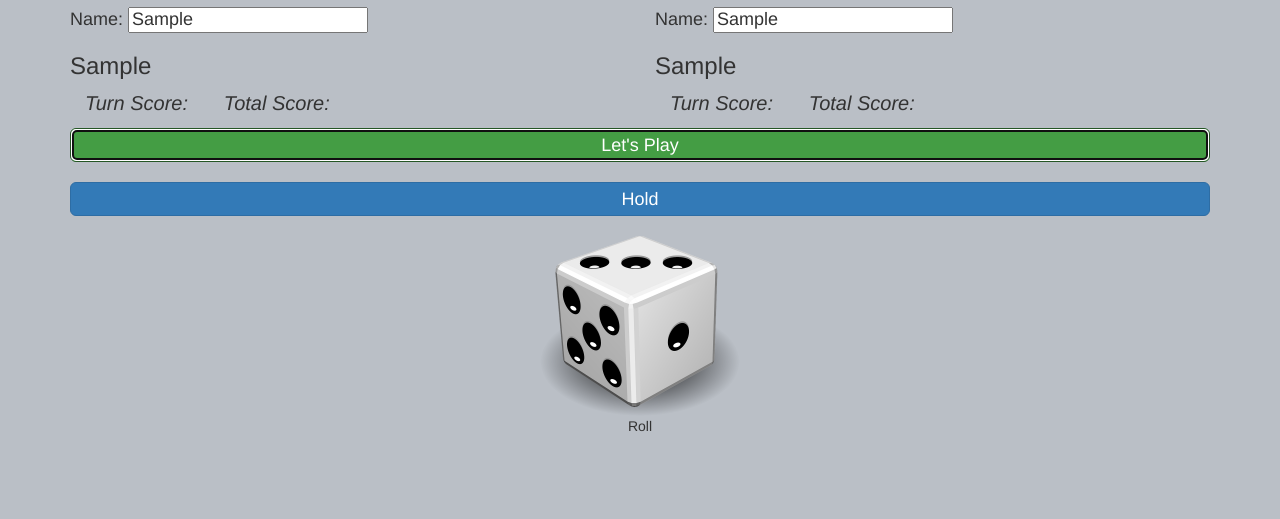
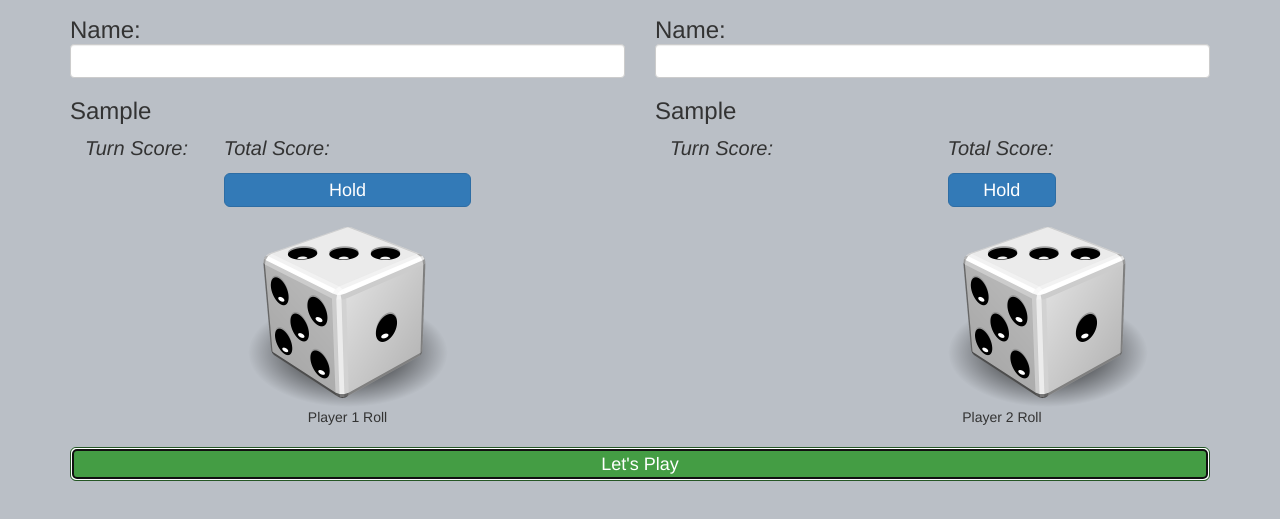
Before and after one commit to juliajessica/pigdicefinal, a plain HTML site: page index.html in a window 1280 px wide. Both pictures are taken after typing "Sample", "Sample" into the empty fields and a click on the button "Let's Play". Shown: the part 281-800 px from the top of the page. Drawn offline with Linux system fonts and the light colour scheme.

Commit message:
turn score populate numbers

```diff
--- a/index.html
+++ b/index.html
@@ -16,26 +16,28 @@
         <div class="row">
           <div class="col-lg-6">
             <h2>Player 1</h2>
-            <h4>Name:
-            <input id="inputtedName1"></input></h4>
+            <h3>Name:
+            <input id="inputtedName1" class="form-control input-md" id="inputmd"></input></h4>
             <h3 id="outputname1"></h3>
             <div class="col-lg-3">
               <p class="p1turnscore">Turn Score: </p>
               <div class="resultp1turnscore">
               </div>
             </div>
-            <div class="col-lg-3">
+            <div class="col-lg-6">
               <p class="p1totalscore">Total Score: </p>
               <div class="resultp1totalscore">
               </div>
+              <center><button class="btn btn-primary btn-lg btn-block" id="p1holdButton">Hold</button></center></br>
+              <center><img class="resize" src="img/dice.png" alt="image of dice" id="p1rollButton"></br>Player 1 Roll</br>
             </div>
           </div>
           <div class ="col-lg-6">
             <h2>Player 2</h2>
-            <h4>Name:
-            <input id="inputtedName2"></input></h4>
+            <h3>Name:
+            <input id="inputtedName2" class="form-control input-md" id="inputmd"></input></h4>
             <h3 id="outputname2"></h3>
-            <div class="col-lg-3">
+            <div class="col-lg-6">
               <p class="p2turnscore">Turn Score: </p>
               <div class="resultp2turnscore">
               </div>
@@ -44,18 +46,15 @@
               <p class="p2turnscore">Total Score: </p>
               <div class="resultp2totalscore">
               </div>
+              <center><button class="btn btn-primary btn-lg btn-block" id="p2holdButton">Hold</button></center>
+            </br>
+              <center><img class="resize" src="img/dice.png" alt="image of dice" id="p2rollButton"></br>Player 2 Roll
             </div>
           </div>
         </div>
+      </br>
         <div class="row2">
           <center><button type="submit" class="btn btn-success btn-lg btn-block" id="letsPlay">Let's Play</button></center>
-        </br>
-          <center><button class="btn btn-primary btn-lg btn-block" id="holdButton">Hold</button></center>
-        </br>
-          <center><img class="resize" src="img/dice.png" alt="image of dice" id="rollButton"></br>Roll</center>
-
-
-
         </div>
         </div>
       </form><!--close form-->
--- a/js/script.js
+++ b/js/script.js
@@ -7,7 +7,7 @@ var rolldice = function() { // Rolling the dice
 }
 
 function Player() {
-  debugger;
+  // debugger;
   this.roll = 0;
   this.turn = 0;
   this.total = 0;
@@ -24,6 +24,15 @@ Player.prototype.addDice = function() {
 
 }
 
+var clearNames = function() {
+  $("#inputtedName1").val("");
+  $("#inputtedName2").val("");
+}
+
+function resetFields() {
+  $("input#inputtedName1").val("");
+  $("input#inputtedName2").val("");
+}
 
 //frontend
 $(document).ready(function(){
@@ -40,18 +49,27 @@ $(document).ready(function(){
         resetFields();
       }); //closes lets play button
 
-  $("#rollButton").click(function(event) {
+  $("#p1rollButton").click(function(event) {
     event.preventDefault();
     player1 = new Player();
-    player2 = new Player();
-
-
     player1.roll = rolldice();;
     $(".resultp1turnscore").append(player1.roll + ", ");
     player1.addDice();
+
+  $("#p2rollButton").click(function(event) {
+    event.preventDefault();
+    player2 = new Player();
     player2.roll = rolldice();
     $(".resultp2turnscore").append(player2.roll + ", ");
     player2.addDice();
 
+  $("p1holdButton").click(function(event) {
+    event.preventDefault();
+    player1 = new Player();
+    $("#p1totalscore").append(player1.roll + this.total);
+  }
+)
+
+    });
+  });
 });
-});
```
